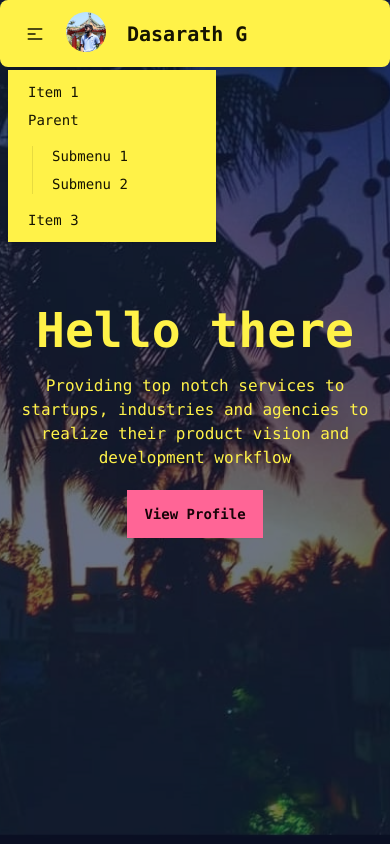
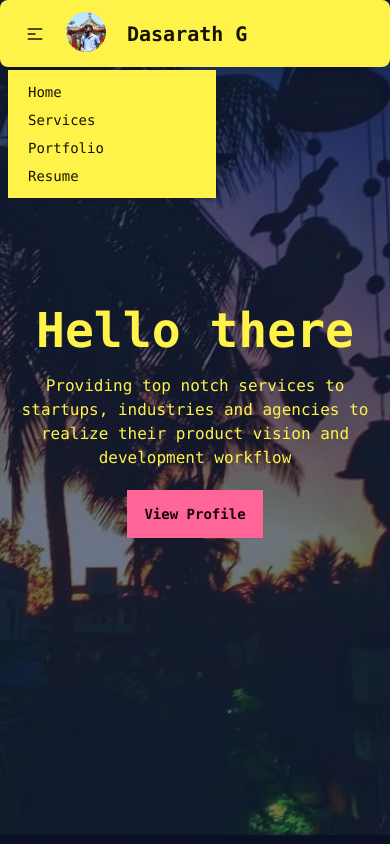
Before and after one commit to dasarathg68/portfolio, a Vue app: page / in a window 390 px wide. Both pictures are taken after a click on the button 35 px from the left and 33 px from the top of the page. Shown: the top 844 px of the page. Built offline with nearby package versions, Linux system fonts and the light colour scheme.

Commit message:
fix: small screen navbar menu update

```diff
--- a/src/components/NavBar.vue
+++ b/src/components/NavBar.vue
@@ -22,15 +22,10 @@
           tabindex="0"
           class="menu menu-sm dropdown-content mt-3 z-[1] p-2 shadow bg-base-100 rounded-box w-52"
         >
-          <li><a>Item 1</a></li>
-          <li>
-            <a>Parent</a>
-            <ul class="p-2">
-              <li><a>Submenu 1</a></li>
-              <li><a>Submenu 2</a></li>
-            </ul>
-          </li>
-          <li><a>Item 3</a></li>
+          <li><a>Home</a></li>
+          <li><a>Services</a></li>
+          <li><a>Portfolio</a></li>
+          <li><a>Resume</a></li>
         </ul>
       </div>
       <div class="dropdown dropdown-end">
```
